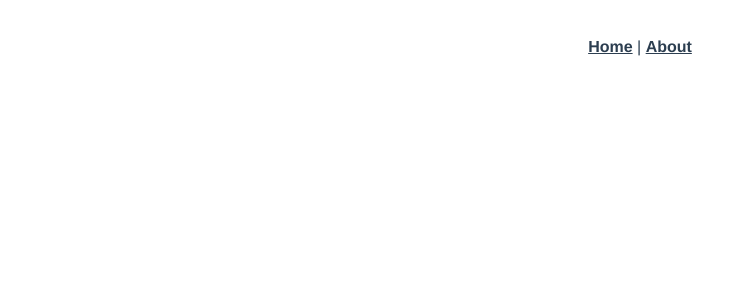
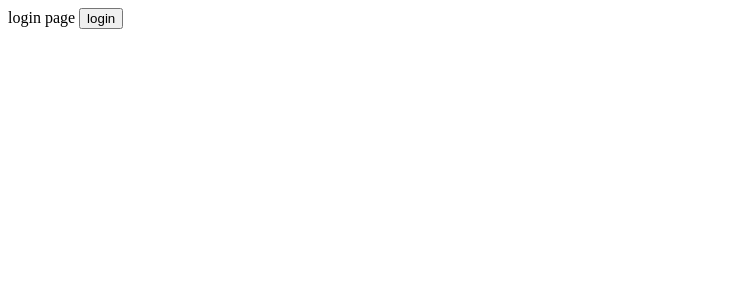
Before and after one commit to llamicron/PaperFish, a Vue app: page /login in a window 1280 px wide. Shown: the top 300 px of the page, without its empty margins (0-746 px from the left). Built offline with nearby package versions, Linux system fonts and the light colour scheme.

Commit message:
Auth works now

```diff
--- a/src/App.vue
+++ b/src/App.vue
@@ -1,32 +1,7 @@
 <template>
   <div id="app">
-    <div id="nav">
-      <router-link to="/">Home</router-link> |
-      <router-link to="/about">About</router-link>
-    </div>
+
     <router-view/>
+
   </div>
 </template>
-
-<style>
-#app {
-  font-family: Avenir, Helvetica, Arial, sans-serif;
-  -webkit-font-smoothing: antialiased;
-  -moz-osx-font-smoothing: grayscale;
-  text-align: center;
-  color: #2c3e50;
-}
-
-#nav {
-  padding: 30px;
-}
-
-#nav a {
-  font-weight: bold;
-  color: #2c3e50;
-}
-
-#nav a.router-link-exact-active {
-  color: #42b983;
-}
-</style>
--- a/src/components/HelloWorld.vue
+++ /dev/null
@@ -1,57 +0,0 @@
-<template>
-  <div class="hello">
-    <h1>{{ msg }}</h1>
-    <p>
-      For a guide and recipes on how to configure / customize this project,<br>
-      check out the
-      <a href="https://cli.vuejs.org" target="_blank" rel="noopener">vue-cli documentation</a>.
-    </p>
-    <h3>Installed CLI Plugins</h3>
-    <ul>
-      <li><a href="https://github.com/vuejs/vue-cli/tree/dev/packages/%40vue/cli-plugin-pwa" target="_blank" rel="noopener">pwa</a></li>
-    </ul>
-    <h3>Essential Links</h3>
-    <ul>
-      <li><a href="https://vuejs.org" target="_blank" rel="noopener">Core Docs</a></li>
-      <li><a href="https://forum.vuejs.org" target="_blank" rel="noopener">Forum</a></li>
-      <li><a href="https://chat.vuejs.org" target="_blank" rel="noopener">Community Chat</a></li>
-      <li><a href="https://twitter.com/vuejs" target="_blank" rel="noopener">Twitter</a></li>
-      <li><a href="https://news.vuejs.org" target="_blank" rel="noopener">News</a></li>
-    </ul>
-    <h3>Ecosystem</h3>
-    <ul>
-      <li><a href="https://router.vuejs.org" target="_blank" rel="noopener">vue-router</a></li>
-      <li><a href="https://vuex.vuejs.org" target="_blank" rel="noopener">vuex</a></li>
-      <li><a href="https://github.com/vuejs/vue-devtools#vue-devtools" target="_blank" rel="noopener">vue-devtools</a></li>
-      <li><a href="https://vue-loader.vuejs.org" target="_blank" rel="noopener">vue-loader</a></li>
-      <li><a href="https://github.com/vuejs/awesome-vue" target="_blank" rel="noopener">awesome-vue</a></li>
-    </ul>
-  </div>
-</template>
-
-<script>
-export default {
-  name: 'HelloWorld',
-  props: {
-    msg: String
-  }
-}
-</script>
-
-<!-- Add "scoped" attribute to limit CSS to this component only -->
-<style scoped>
-h3 {
-  margin: 40px 0 0;
-}
-ul {
-  list-style-type: none;
-  padding: 0;
-}
-li {
-  display: inline-block;
-  margin: 0 10px;
-}
-a {
-  color: #42b983;
-}
-</style>
--- /dev/null
+++ b/src/firebaseConfig.js
@@ -0,0 +1,34 @@
+import firebase from 'firebase'
+import 'firebase/firestore'
+
+var firebaseConfig = {
+  apiKey: "AIzaSyB4CO_c9s_Brg2v7Ux67D0Du_sRqlsfNsI",
+  authDomain: "paperfish-29e4f.firebaseapp.com",
+  databaseURL: "https://paperfish-29e4f.firebaseio.com",
+  projectId: "paperfish-29e4f",
+  storageBucket: "paperfish-29e4f.appspot.com",
+  // messagingSenderId: "sender-id",
+  appId: "1:669187489603:web:bf46e38fad63a8966a39f6",
+  // measurementId: "G-measurement-id",
+};
+
+firebase.initializeApp(firebaseConfig)
+
+// firebase utils
+const db = firebase.firestore()
+const auth = firebase.auth()
+const currentUser = auth.currentUser
+
+// date issue fix according to firebase
+const settings = {}
+db.settings(settings)
+
+// firebase collections
+const usersCollection = db.collection('users')
+
+export {
+  db,
+  auth,
+  currentUser,
+  usersCollection,
+}
--- a/src/main.js
+++ b/src/main.js
@@ -1,11 +1,45 @@
 import Vue from 'vue'
 import App from './App.vue'
 import router from './router'
-import './registerServiceWorker'
+import Vuex from 'vuex';
+import createPersistedState from 'vuex-persistedstate';
+
+import "@/firebaseConfig.js"
 
 Vue.config.productionTip = false
+Vue.use(Vuex);
+
+const store = new Vuex.Store({
+  plugins: [createPersistedState({ paths: ['user'] })],
+  state: {
+    user: {}
+  },
+  mutations: {
+    setCurrentUser(state, payload) {
+      state.user = payload.user;
+    },
+
+    logout() {
+      this.state.user = {};
+    }
+  }
+})
+
+// router.beforeEach((to, from, next) => {
+//   const requiresAuth = to.matched.some(x => x.meta.requiresAuth);
+//   const currentUser = store.state.user;
+
+//   if (requiresAuth && !currentUser.email) {
+//     next('/login')
+//   } else if (requiresAuth && currentUser) {
+//     next()
+//   } else {
+//     next()
+//   }
+// })
 
 new Vue({
   router,
+  store,
   render: function (h) { return h(App) }
 }).$mount('#app')
--- a/src/registerServiceWorker.js
+++ /dev/null
@@ -1,32 +0,0 @@
-/* eslint-disable no-console */
-
-import { register } from 'register-service-worker'
-
-if (process.env.NODE_ENV === 'production') {
-  register(`${process.env.BASE_URL}service-worker.js`, {
-    ready () {
-      console.log(
-        'App is being served from cache by a service worker.\n' +
-        'For more details, visit https://goo.gl/AFskqB'
-      )
-    },
-    registered () {
-      console.log('Service worker has been registered.')
-    },
-    cached () {
-      console.log('Content has been cached for offline use.')
-    },
-    updatefound () {
-      console.log('New content is downloading.')
-    },
-    updated () {
-      console.log('New content is available; please refresh.')
-    },
-    offline () {
-      console.log('No internet connection found. App is running in offline mode.')
-    },
-    error (error) {
-      console.error('Error during service worker registration:', error)
-    }
-  })
-}
--- a/src/router/index.js
+++ b/src/router/index.js
@@ -1,31 +1,36 @@
 import Vue from 'vue'
-import VueRouter from 'vue-router'
-import Home from '../views/Home.vue'
+import Router from 'vue-router'
+import store from '@/main.js';
 
-Vue.use(VueRouter)
+import Home from '@/views/Home'
+import Login from '@/views/Login'
+import SignUp from '@/views/SignUp'
 
-const routes = [
+Vue.use(Router)
+
+let router = new Router({
+  mode: 'history',
+  routes: [
     {
       path: '/',
-    name: 'Home',
-    component: Home
+      redirect: '/login'
     },
     {
-    path: '/about',
-    name: 'About',
-    // route level code-splitting
-    // this generates a separate chunk (about.[hash].js) for this route
-    // which is lazy-loaded when the route is visited.
-    component: function () {
-      return import(/* webpackChunkName: "about" */ '../views/About.vue')
+      path: '/login',
+      component: Login
+    },
+    {
+      path: '/signup',
+      component: SignUp
+    },
+    {
+      path: '/home',
+      component: Home,
+      meta: {
+        requiresAuth: true
       }
     }
   ]
-
-const router = new VueRouter({
-  mode: 'history',
-  base: process.env.BASE_URL,
-  routes
 })
 
 export default router
--- a/src/views/About.vue
+++ /dev/null
@@ -1,5 +0,0 @@
-<template>
-  <div class="about">
-    <h1>This is an about page</h1>
-  </div>
-</template>
--- a/src/views/Home.vue
+++ b/src/views/Home.vue
@@ -1,18 +1,17 @@
 <template>
-  <div class="home">
-    <img alt="Vue logo" src="../assets/logo.png">
-    <HelloWorld msg="Welcome to Your Vue.js App"/>
+  <div>
+    hello there
   </div>
 </template>
 
+
 <script>
-// @ is an alias to /src
-import HelloWorld from '@/components/HelloWorld.vue'
+import { auth, db } from '@/firebaseConfig.js';
 
 export default {
-  name: 'Home',
-  components: {
-    HelloWorld
+  mounted() {
+    window.auth = auth;
+    window.db = db;
   }
 }
 </script>
--- /dev/null
+++ b/src/views/Login.vue
@@ -0,0 +1,34 @@
+<template>
+  <div>
+    login page
+    <button @click="login()">login</button>
+  </div>
+
+</template>
+
+<script>
+import { auth } from '@/firebaseConfig.js'
+
+export default {
+  mounted() {
+    window.store = this.$store;
+  },
+
+  methods: {
+    login() {
+      auth.signInWithEmailAndPassword(
+          'llamicron@gmail.com',
+          'tester'
+        )
+        .then((user) => {
+          this.$store.commit('setCurrentUser', user);
+          console.log("logged in!");
+          this.$router.push("/home");
+        })
+        .catch(err => {
+          console.log(err);
+        });
+    }
+  }
+};
+</script>
--- /dev/null
+++ b/src/views/SignUp.vue
@@ -0,0 +1,5 @@
+<template>
+  <div>
+    signup page
+  </div>
+</template>
```
Also changed, not shown: package.json (+6 -1 lines), 1 other file (tests, documents, lock files or other folders). Lines whose indentation alone changed are shown as unchanged.
